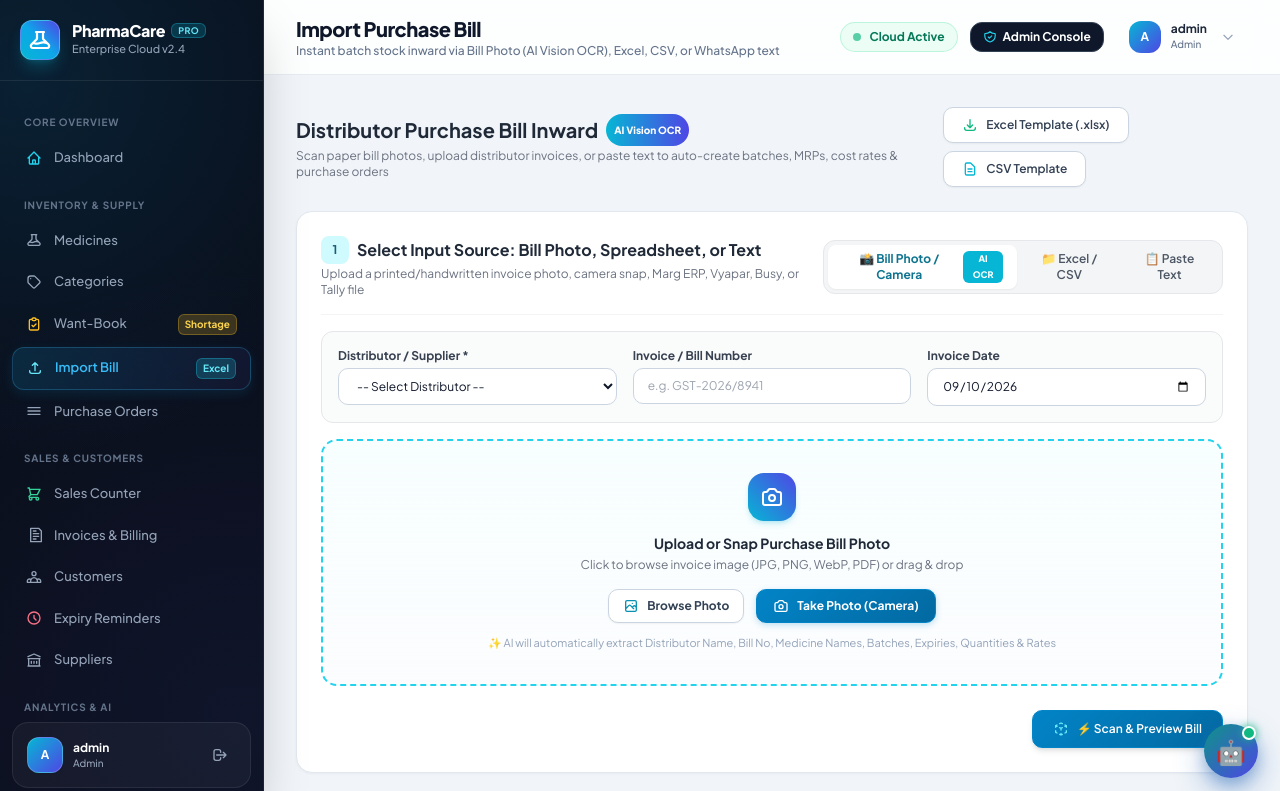
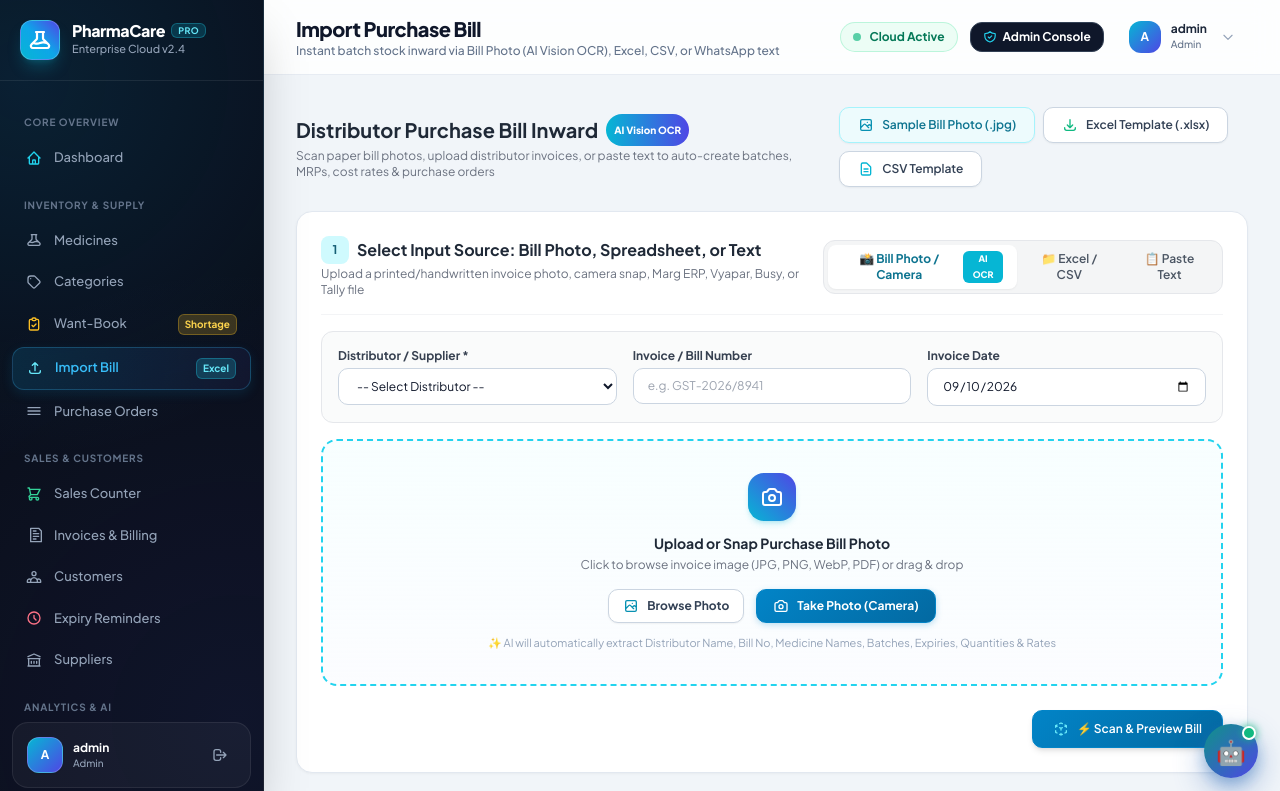
Before and after one commit to 2310074-hue/pharmacy-dashboard, a Django app: page /purchase-bill/import/ in a window 1280 px wide. Shown: the top 791 px of the page. Run offline with Django 5.2, Linux system fonts and the light colour scheme; a user stored in the database is signed in; data comes from the database, SQL or seed files in the repository; parts of the project's set-up code (start-up, migrations or seed data) failed here and were passed over; some libraries are stand-ins or nearby versions.

Commit message:
Add downloadable sample purchase bill photo for AI scan testing

```diff
--- a/MediApp/templates/purchase/import_bill.html
+++ b/MediApp/templates/purchase/import_bill.html
@@ -18,6 +18,12 @@
             <p class="text-xs text-gray-500 mt-0.5">Scan paper bill photos, upload distributor invoices, or paste text to auto-create batches, MRPs, cost rates & purchase orders</p>
         </div>
         <div class="flex items-center gap-2 flex-wrap">
+            <a href="{% static 'img/sample_bill.jpg' %}" download="sample_purchase_bill.jpg" class="btn btn-secondary text-xs flex items-center gap-2 shadow-sm text-cyan-700 bg-cyan-50/70 hover:bg-cyan-100 border-cyan-200">
+                <svg class="w-4 h-4 text-cyan-600" fill="none" stroke="currentColor" viewBox="0 0 24 24">
+                    <path stroke-linecap="round" stroke-linejoin="round" stroke-width="2" d="M4 16l4.586-4.586a2 2 0 012.828 0L16 16m-2-2l1.586-1.586a2 2 0 012.828 0L20 14m-6-6h.01M6 20h12a2 2 0 002-2V6a2 2 0 00-2-2H6a2 2 0 00-2 2v12a2 2 0 002 2z"/>
+                </svg>
+                <span>Sample Bill Photo (.jpg)</span>
+            </a>
             <a href="{% url 'download_purchase_template' %}?format=xlsx" class="btn btn-secondary text-xs flex items-center gap-2 shadow-sm">
                 <svg class="w-4 h-4 text-emerald-500" fill="none" stroke="currentColor" viewBox="0 0 24 24">
                     <path stroke-linecap="round" stroke-linejoin="round" stroke-width="2" d="M4 16v1a3 3 0 003 3h10a3 3 0 003-3v-1m-4-4l-4 4m0 0l-4-4m4 4V4"/>
```
Also changed, not shown: MediApp/static/img/sample_bill.jpg (added), sample_bill.jpg (added).
